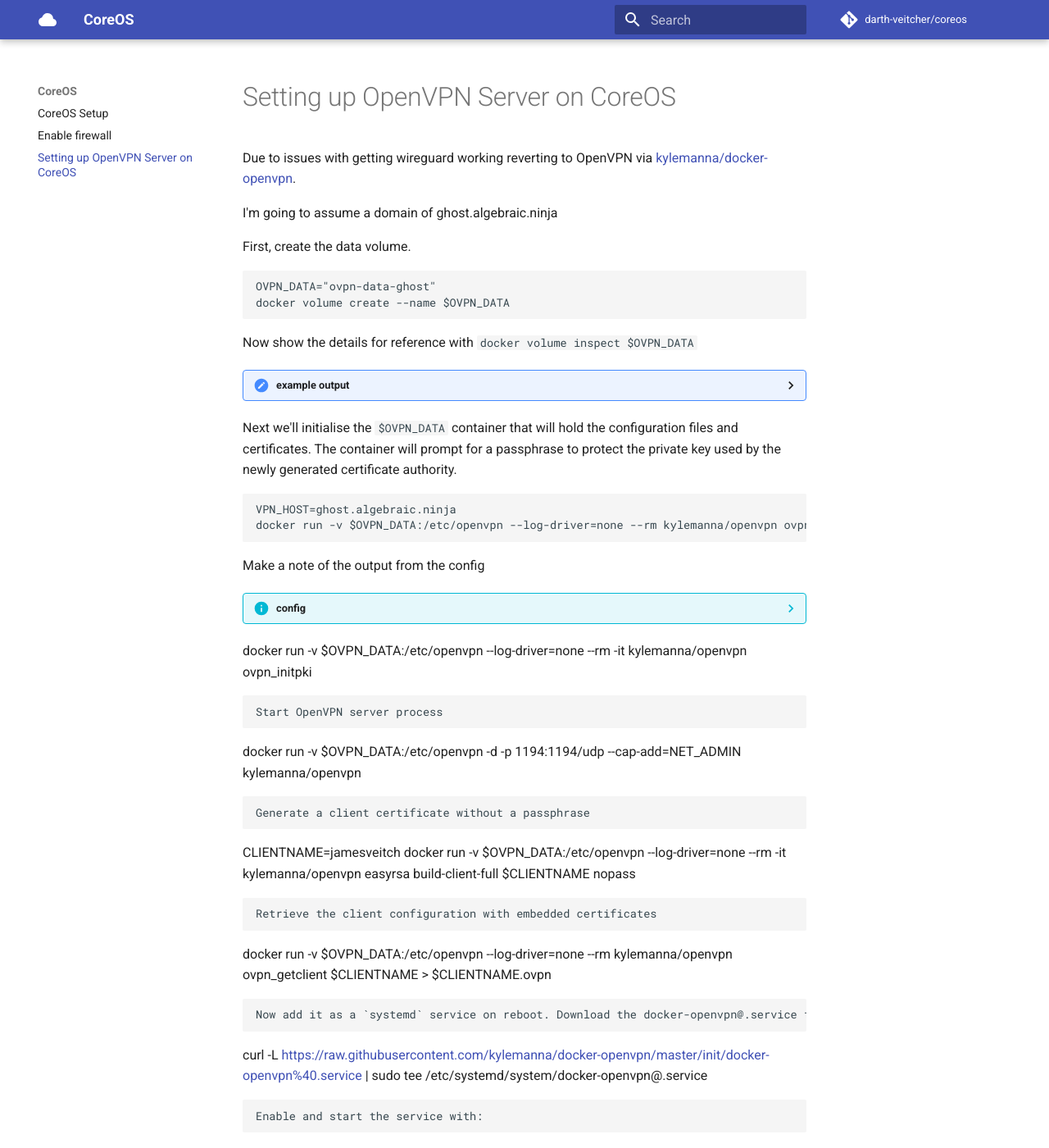
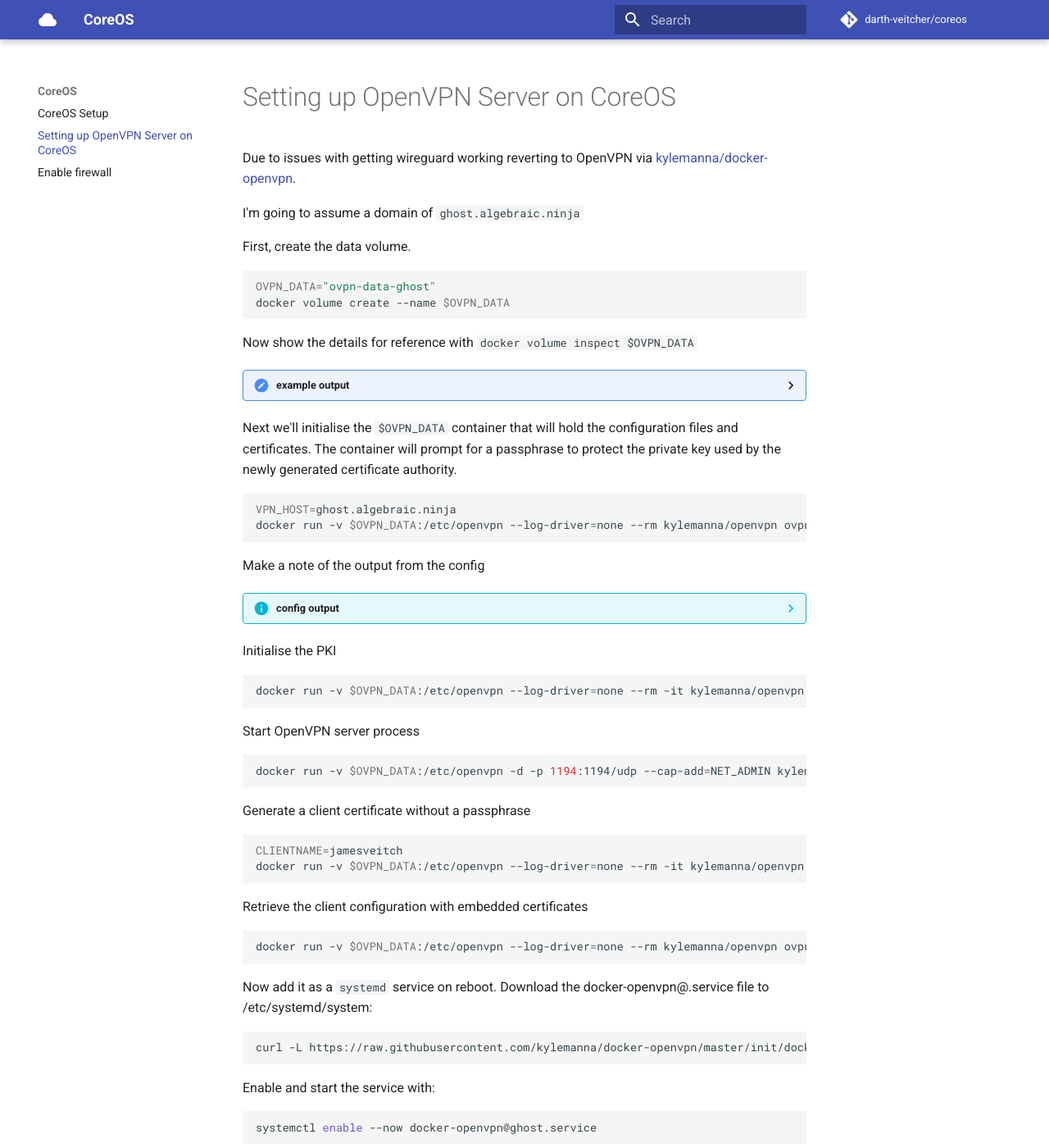
Before and after one commit to darth-veitcher/CoreOS, an MkDocs documentation site: the page built from docs_src/vpn.md, in a window 1280 px wide and 1400 px high. Shown: the whole window at 82% size. Built offline with MkDocs 1.6.1 and Material for MkDocs 9.7.7, drawn with Linux system fonts in a browser that asks for light colours; comment, search, counter and statistics services are not loaded; some of the changed text lies outside the part shown.

Commit message:
add docs toc and syntax highlighting

````diff
--- a/docs_src/vpn.md
+++ b/docs_src/vpn.md
@@ -2,10 +2,10 @@
 
 Due to issues with getting wireguard working reverting to OpenVPN via [kylemanna/docker-openvpn](Using https://github.com/kylemanna/docker-openvpn).
 
-I'm going to assume a domain of ghost.algebraic.ninja
+I'm going to assume a domain of `ghost.algebraic.ninja`
 
 First, create the data volume.
-```
+```bash
 OVPN_DATA="ovpn-data-ghost"
 docker volume create --name $OVPN_DATA
 ```
@@ -27,12 +27,13 @@
 
 Next we'll initialise the `$OVPN_DATA` container that will hold the configuration files and certificates. The container will prompt for a passphrase to protect the private key used by the newly generated certificate authority.
 
-```
+```bash
 VPN_HOST=ghost.algebraic.ninja
 docker run -v $OVPN_DATA:/etc/openvpn --log-driver=none --rm kylemanna/openvpn ovpn_genconfig -u udp://$VPN_HOST
 ```
+
 Make a note of the output from the config
-??? info "config"
+??? info "config output"
     ``` hl_lines="3"
     Status: Downloaded newer image for kylemanna/openvpn:latest
     Processing PUSH Config: 'block-outside-dns'
@@ -43,33 +44,38 @@
     Successfully generated config
     Cleaning up before Exit ...
     ```
+
+Initialise the PKI
+```bash
 docker run -v $OVPN_DATA:/etc/openvpn --log-driver=none --rm -it kylemanna/openvpn ovpn_initpki
 ```
 
 Start OpenVPN server process
 
-```
+```bash
 docker run -v $OVPN_DATA:/etc/openvpn -d -p 1194:1194/udp --cap-add=NET_ADMIN kylemanna/openvpn
 ```
 
 Generate a client certificate without a passphrase
 
-```
+```bash
 CLIENTNAME=jamesveitch
 docker run -v $OVPN_DATA:/etc/openvpn --log-driver=none --rm -it kylemanna/openvpn easyrsa build-client-full $CLIENTNAME nopass
 ```
 
 Retrieve the client configuration with embedded certificates
 
-```
+```bash
 docker run -v $OVPN_DATA:/etc/openvpn --log-driver=none --rm kylemanna/openvpn ovpn_getclient $CLIENTNAME > $CLIENTNAME.ovpn
 ```
 
 Now add it as a `systemd` service on reboot. Download the docker-openvpn@.service file to /etc/systemd/system:
-```
+
+```bash
 curl -L https://raw.githubusercontent.com/kylemanna/docker-openvpn/master/init/docker-openvpn%40.service | sudo tee /etc/systemd/system/docker-openvpn@.service
 ```
+
 Enable and start the service with:
-```
+```bash
 systemctl enable --now docker-openvpn@ghost.service
 ```
--- a/mkdocs.yml
+++ b/mkdocs.yml
@@ -23,6 +23,12 @@
     - type: 'github'
       link: 'https://github.com/darth-veitcher'
 
+# Nav
+nav:
+    - index.md
+    - vpn.md
+    - firewall.md
+
 # Extensions
 # https://squidfunk.github.io/mkdocs-material/extensions/pymdown/
 markdown_extensions:
````
Also changed, not shown: docs_src/firewall.md (+9 -9 lines).
